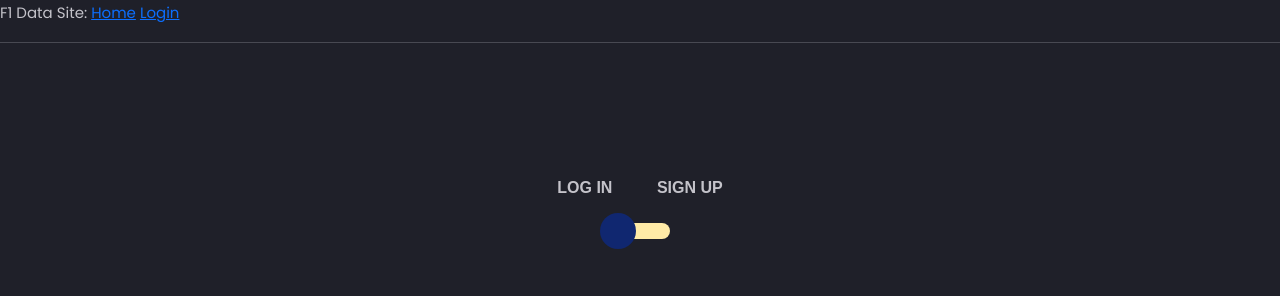
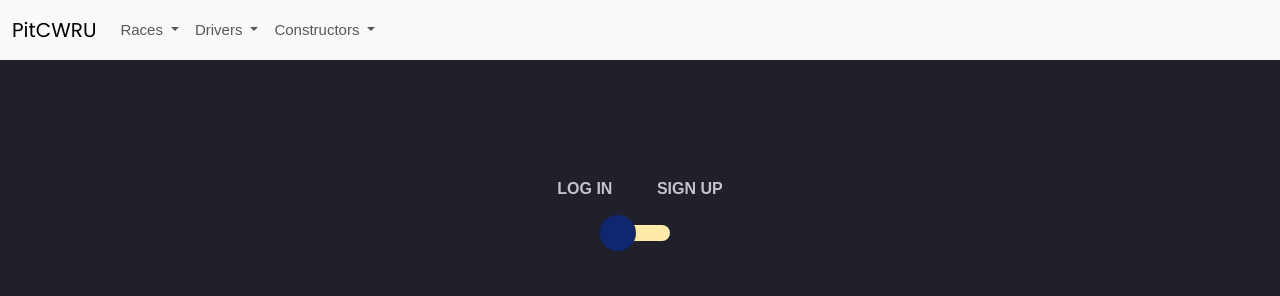
Before and after one commit to Jonah200/F1DataProject, a Flask app: a page that uses app/templates/base.html in a window 1280 px wide. Shown: the top 296 px of the page. Run offline with Flask 3, Linux system fonts and the light colour scheme; data that the repository does not hold is empty; some web fonts are replaced.

Commit message:
Initial navbar implementation

```diff
--- a/app/__init__.py
+++ b/app/__init__.py
@@ -30,7 +30,7 @@ if not app.debug:
     app.logger.addHandler(file_handler)
 
     app.logger.setLevel(logging.INFO)
-    app.logger.info('Microblog startup')
+    app.logger.info('PitCWRU startup')
 
 
 @app.context_processor
--- a/app/static/styles/style.css
+++ b/app/static/styles/style.css
@@ -14,3 +14,36 @@ body{
 h1, h2, h3, h4, h5, h6 {
     font-family: 'Beyonders', sans-serif;
 }
+
+.sticky{
+	position: sticky;
+	top: 0;
+	background-color: #1f2029;
+	color: #c4c3ca;
+}
+
+.navbar .dropdown {
+	position: static !important; /* keeps menus from being absolutely positioned */
+	font-family: 'Beyonders', sans-serif;
+}
+
+.navbar .dropdown-menu {
+	width: 100% !important;
+	left: 0;
+	right: 0;
+	margin: 0 !important;
+	border: 0 !important;
+	border-radius: 0 !important;
+	box-shadow: none !important;
+	background-color: #f8f9fa !important;
+	opacity: 0;
+	visibility: hidden;
+	transform: translateY(-10px);
+	transition: all 0.3s ease;
+}
+
+.navbar .dropdown-menu.show {
+	opacity: 1;
+	visibility: visible;
+	transform: translateY(0);
+}
--- a/app/templates/base.html
+++ b/app/templates/base.html
@@ -2,9 +2,9 @@
 <html>
     <head>
       {% if title %}
-      <title>{{ title }} - Microblog</title>
+      <title>{{ title }} - PitCWRU</title>
       {% else %}
-      <title>Welcome to Microblog</title>
+      <title>PitCWRU</title>
       {% endif %}
       <!-- Bootstrap CSS -->
       <link
@@ -19,7 +19,45 @@
        {% block styles %}{% endblock %}
     </head>
     <body>
-        <div>
+        <nav class="navbar navbar-expand-lg navbar-light bg-light">
+          <div class="container-fluid">
+            <a class="navbar-brand" href="{{ url_for('index') }}">PitCWRU</a>
+            <button class="navbar-toggler" type="button" data-bs-toggle="collapse" data-bs-target="#navbarSupportedContent" aria-controls="navbarSupportedContent" aria-expanded="false" aria-label="Toggle navigation">
+              <span class="navbar-toggler-icon"></span>
+            </button>
+
+            <div class="collapse navbar-collapse" id="navbarSupportedContent">
+              <ul class="navbar-nav me-auto mb-2 mb-lg-0 mr-auto">
+                <li class="nav-item dropdown">
+                  <a class="nav-link dropdown-toggle" href="#" id="navbarDropdown1" role="button" data-bs-toggle="dropdown" aria-expanded="false">
+                    Races
+                  </a>
+                  <div class="dropdown-menu" aria-labelledby="navbarDropdown1">
+                    <a class="dropdown-item" href="#">Action</a>
+                    <a class="dropdown-item" href="#">Action2</a>
+                  </div>
+                </li>
+                <li class="nav-item dropdown">
+                  <a class="nav-link dropdown-toggle" href="#" id="navbarDropdown2" role="button" data-bs-toggle="dropdown" aria-haspopup="true" aria-expanded="false">
+                    Drivers
+                  </a>
+                  <div class="dropdown-menu bg-light" aria-labelledby="navbarDropdown2">
+                    <a class="dropdown-item" href="#">Action</a>
+                  </div>
+                </li>
+                <li class="nav-item dropdown">
+                  <a class="nav-link dropdown-toggle" href="#" id="navbarDropdown3" role="button" data-bs-toggle="dropdown" aria-haspopup="true" aria-expanded="false">
+                    Constructors
+                  </a>
+                  <div class="dropdown-menu bg-light" aria-labelledby="navbarDropdown3">
+                    <a class="dropdown-item" href="#">Action</a>
+                  </div>
+                </li>
+              </ul>
+            </div>
+          </div>
+        </nav>
+        {# <div class="sticky">
           F1 Data Site:
           <a href="{{ url_for('index') }}">Home</a>
           {% if current_user.is_anonymous %}
@@ -45,8 +83,8 @@
             </select>
           </form>
           {% endif %}
-        </div>
-        <script>
+        </div> #}
+        {# <script>
           function navigateRaces() {
             const value = document.getElementById("raceSelect").value;
             if (value) {
@@ -61,9 +99,8 @@
               window.location.href = `/drivers/${value}`;
             }
           }
-        </script>
+        </script> #}
 
-        <hr>
         {% with messages = get_flashed_messages() %}
         {% if messages %}
         <ul>
```
Also changed, not shown: app.db.
